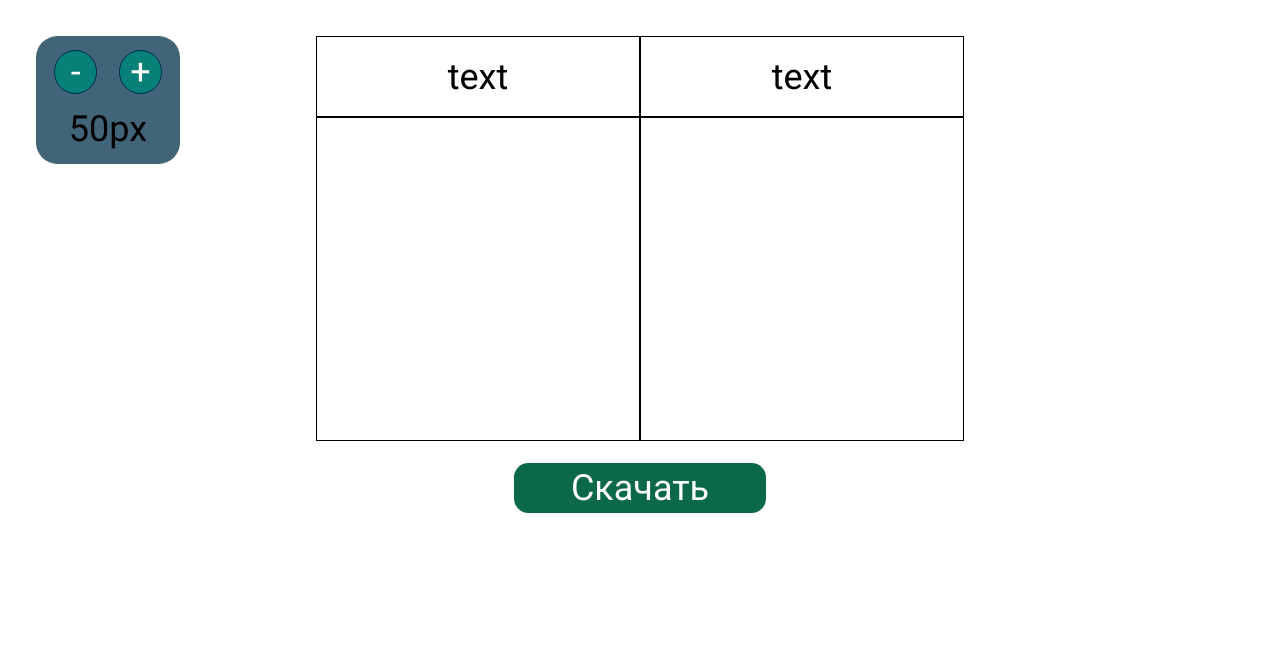
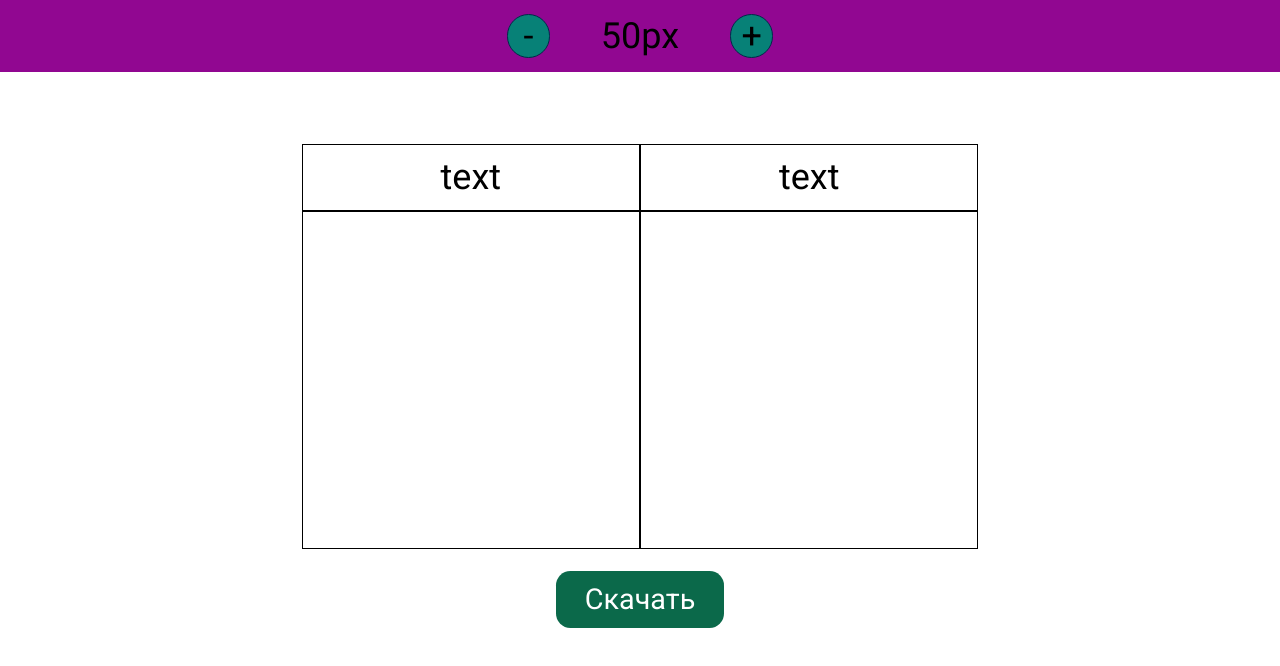
Before and after one commit to Ferilax/MemeLand, a plain HTML site: page index.html in a window 1280 px wide. Drawn offline with nearby package versions, Linux system fonts and the light colour scheme.

Commit message:
version 1

```diff
--- a/#source/scss/style.scss
+++ b/#source/scss/style.scss
@@ -3,14 +3,19 @@
 @import "_mysettings";
 
 .main {
-	padding: 5rem;
 	font-size: 5rem;
+	max-width: 192rem;
+	margin: auto;
+	padding-top: 10rem;
 }
 *{
 	font-family: Roboto;
 }
 body {
 	overflow-x: hidden;
+}
+input {
+	width: 100%;
 }
 section {
 	position: relative;
@@ -40,62 +45,72 @@ canvas {
 		visibility: hidden;
 	}
 }
+.container {
+	max-width: 100rem;
+	padding: 0 3rem;
+	margin: auto;
+}
+
+.header {
+	position: fixed;
+	top: 0;
+	left: 0;
+	width: 100%;
+	z-index: 10;
+	background: rgb(145, 7, 145);
+	.container {
+		max-width: 192rem;
+	}
+}
 
 
 .controllers {
-	background: rgb(66, 100, 121);
+	//background: rgb(66, 100, 121);
 	border-radius: 3rem;
-	padding: 2rem 0;
 	font-size: 5rem;
-	position: fixed;
-	width: 20rem;
 	user-select: none;
-	top: 5rem;
-	left: 5rem;
+	display: flex;
+	align-items: center;
+	justify-content: center;
+	height: 10rem;
 
 	&__font-size {
+		background: transparent;
+		width: 100%;
+		flex: 0 1 25rem;
 		text-align: center;
-		width: 100%;
-		background: transparent;
-		display: inline-block;
+		padding: 0 1rem;
 	}
-	&__btns {
-		display: flex;
-		color: white;
-		align-items: center;
-		justify-content: center;
-		margin-bottom: 2rem;
-
-		>div {
+	&__btn-minus {
+	}
+	&__btn {
 		cursor: pointer;
 		display: flex;
 		justify-content: center;
 		align-items: center;
 		background: rgb(7, 129, 119);
 		border: 0.2rem solid rgb(1, 41, 73);
-			width: 6rem;
+		flex: 0 0 6rem;
 		height: 6rem;
 		border-radius: 50%;
-		}
-	}
-	&__btn-minus {
-		margin-right: 3rem;
 	}
 }
 
 .meme-1 {
 	user-select: none;
 	text-align: center;
+	margin: 10rem 0 10rem;
 
 	&__grid {
 		margin-bottom: 3rem;
-		display: inline-grid;
-		grid-template: auto 45rem / repeat(2, 45rem);
+		max-width: 100%;
+		display: grid;
+		grid-template: auto auto / repeat(2, 1fr);
 		justify-content: center;
 	}
 
 	&__grid-item {
-		border: 1px solid #000;
+		border: 0.1rem solid #000;
 		overflow: hidden;
 	}
 
@@ -104,18 +119,22 @@ canvas {
 		height: 100%;
 		display: flex;
 		align-items: center;
-		div {
+	}
+
+	&__textarea {
+		user-select: text;
 		text-align: center;
-			padding: 3rem;
+		padding: 2rem;
 		width: 100%;
 		overflow: hidden;
-		}
+		resize: none;
 	}
 
 	&__label {
 		width: 100%;
 		height: 100%;
 		display: block;
+		aspect-ratio: 1/1;
 
 		input {
 			position: absolute;
@@ -126,15 +145,13 @@ canvas {
 		}
 	}
 	&__download {
+		font-size: 4rem;
 		cursor: pointer;
 		background: rgb(11, 105, 74);
 		color: white;
-		width: 35rem;
-		height: 7rem;
+		display: inline-block;
+		padding: 2rem 4rem;
 		margin: auto;
 		border-radius: 2rem;
-		display: flex;
-		justify-content: center;
-		align-items: center;
 	}
 }
--- a/index.html
+++ b/index.html
@@ -10,17 +10,28 @@
 	<body>
 		<div class="wrapper">
 
+			<header class="header">
+				<div class="container">
+					<div class="controllers">
+						<div class="controllers__btn-minus controllers__btn">-</div>
+						<input type="text" value="50px" class="controllers__font-size">
+						<div class="controllers__btn-plus controllers__btn">+</div>
+					</div>
+				</div>
+			</header>
+
 			<main class="main">
 				<section class="meme-1" id="ebaa">
+					<div class="container">
 						<div class="meme-1__grid" id="memeOne">
 							<div class="meme-1__grid-item">
 								<div class="meme-1__textarea-container">
-								<div contenteditable="true" class="pseudo-textarea">text</div>
+									<div contenteditable="true" class="pseudo-textarea meme-1__textarea">text</div>
 								</div>
 							</div>
 							<div class="meme-1__grid-item">
 								<div class="meme-1__textarea-container">
-								<div contenteditable="true" class="pseudo-textarea">text</div>
+									<div contenteditable="true" class="pseudo-textarea meme-1__textarea">text</div>
 								</div>
 							</div>
 
@@ -37,17 +48,10 @@
 								</label>
 							</div>
 						</div>
-					<div class="meme-1__download">Скачать</div>
+						<a href="#" download="meme.png" class="meme-1__download">Скачать</a>
+					</div>
 				</section>
-
 			</main>
-			<div class="controllers">
-				<div class="controllers__btns">
-					<div class="controllers__btn-minus">-</div>
-					<div class="controllers__btn-plus">+</div>
-				</div>
-				<input type="text" value="50px" class="controllers__font-size">
-			</div>
 
 		</div>
 
--- a/js/script.js
+++ b/js/script.js
@@ -1,26 +1,27 @@
 "use strict";
 
-const controllerButtons = document.querySelector('.controllers__btns');
+
+const controller = document.querySelector('.controllers');
 const controllerMinus = document.querySelector('.controllers__btn-minus');
 const controllerPlus = document.querySelector('.controllers__btn-plus');
 let FZcounter = 50;
 const controllerFZ = document.querySelector('.controllers__font-size');
 const main = document.querySelector('.main');
 
-controllerButtons.addEventListener("click", function(e) {
+controller.addEventListener("click", function(e) {
 	let minus = e.target.closest('.controllers__btn-minus');
 	let plus = e.target.closest('.controllers__btn-plus');
 
 	if (minus) {
 		FZcounter = FZcounter - 1;
-		main.style.fontSize = `${FZcounter / 10}rem`;
+		main.style.fontSize = `${FZcounter}px`;
 		controllerFZ.value = `${Math.round(FZcounter)}px`
 		console.log(FZcounter)
 	}
 
 	if (plus) {
 		FZcounter = FZcounter + 1;
-		main.style.fontSize = `${FZcounter / 10}rem`;
+		main.style.fontSize = `${FZcounter}px`;
 		controllerFZ.value = `${Math.round(FZcounter)}px`
 		console.log(FZcounter)
 	}
@@ -32,7 +33,7 @@ controllerFZ.addEventListener("focus", function(e) {
 });
 controllerFZ.addEventListener("blur", function(e) {
 	FZcounter = +this.value;
-	main.style.fontSize = `${FZcounter / 10}rem`;
+	main.style.fontSize = `${FZcounter}px`;
 	this.value = `${Math.round(FZcounter)}px`
 	console.log(FZcounter)
 });
@@ -69,6 +70,9 @@ memeOneDownload.addEventListener("click", function(e) {
 	}
 	html2canvas(document.querySelector("#memeOne")).then(canvas => {
 		document.body.appendChild(canvas);
+		//let img = canvas.toDataURL("image/png");
+		this.href = document.querySelector('canvas').toDataURL("image/png");
+		//document.write('<img src="'+img+'"/>');
 	});
 });
 
```
Also changed, not shown: css/style.css. Lines whose indentation alone changed are shown as unchanged.
